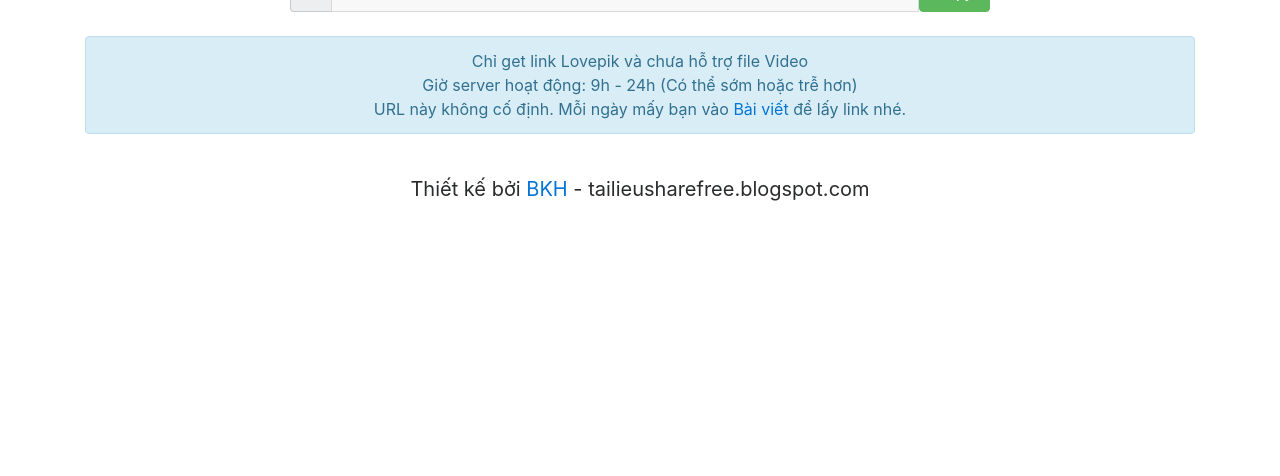
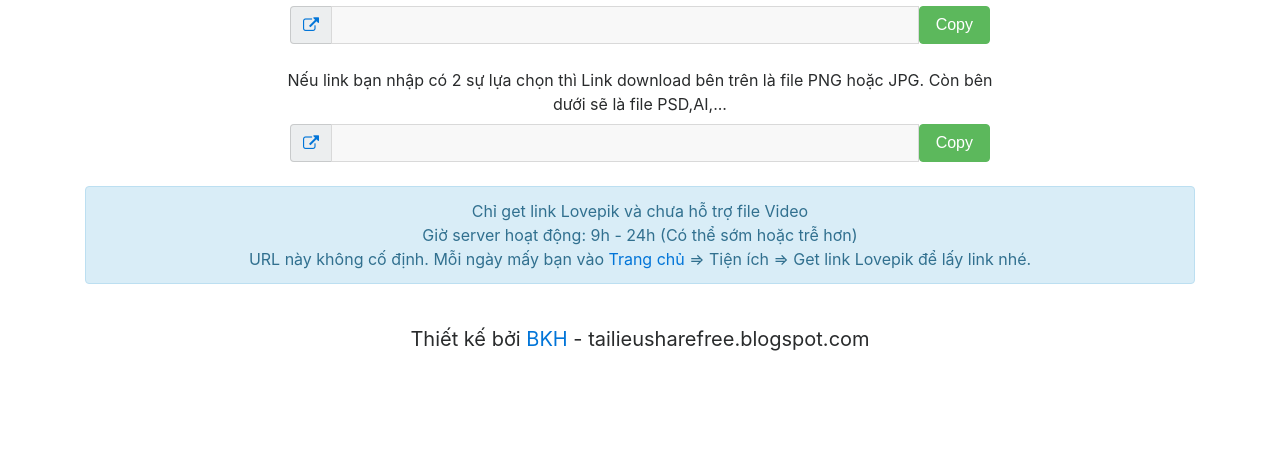
Before and after one commit to duysimple98/getlink_lovepik, a Django app: page / in a window 1280 px wide. Shown: the part 324-800 px from the top of the page. Run offline with Django 4.2, Linux system fonts and the light colour scheme; some libraries are stand-ins or nearby versions.

Commit message:
Add option two button

```diff
--- a/getlink/forms.py
+++ b/getlink/forms.py
@@ -1,4 +1,4 @@
 from django import forms
 
 class SearchForm(forms.Form):
-    look = forms.CharField(label=False, widget=forms.TextInput(attrs={'class': 'form-control', 'placeholder': 'Nhập link cần get'}))
+    look = forms.CharField(label=False, widget=forms.TextInput(attrs={'class': 'form-control', 'placeholder': 'Nhập link LOVEPIK cần get'}))
--- a/getlink/templates/index.html
+++ b/getlink/templates/index.html
@@ -37,9 +37,21 @@
         </div>
         <div class="row">
             <div class="col-8 offset-md-2">
+                <label for="" style="text-align: center; width: 100%;">File PSD, PPTX hoặc JPG</label>
                 <div class="col-12 input-group">
-                    <label for="fs-link" class="input-group-addon"><a id="openlink" href="{{link}}"><i class="fa fa-external-link" aria-hidden="true"></i></a></label>
+                    <label for="fs-link" class="input-group-addon"><a id="openlink" href="{{link}}" target="_blank"><i class="fa fa-external-link" aria-hidden="true"></i></a></label>
                     <input style="background-color:#F8F8F8;" class="form-control text-center" id="derect-link" value="{{link}}" type="text" readonly="">
+                    <button id="buttontext" onclick="selectText()" type="button" class="btn btn-success">Copy</button>
+                </div>
+            </div>
+        </div>
+        <br/>
+        <div class="row">
+            <div class="col-8 offset-md-2">
+                <label for="" style="text-align: center; width: 100%;">Nếu link bạn nhập có 2 sự lựa chọn thì Link download bên trên là file PNG hoặc JPG. Còn bên dưới sẽ là file PSD,AI,...</label>
+                <div class="col-12 input-group">
+                    <label for="fs-link" class="input-group-addon"><a id="openlink" href="{{psd_content}}" target="_blank"><i class="fa fa-external-link" aria-hidden="true"></i></a></label>
+                    <input style="background-color:#F8F8F8;" class="form-control text-center" id="derect-link" value="{{psd_content}}" type="text" readonly="">
                     <button id="buttontext" onclick="selectText()" type="button" class="btn btn-success">Copy</button>
                 </div>
             </div>
@@ -48,7 +60,7 @@
 
         <br/>
         <div class="alert alert-info text-center" role="alert">
-            Chỉ get link Lovepik và chưa hỗ trợ file Video <br/> Giờ server hoạt động: 9h - 24h (Có thể sớm hoặc trễ hơn)<br/> URL này không cố định. Mỗi ngày mấy bạn vào <a href="https://tailieusharefree.blogspot.com/2022/06/get-link-lovepik-tu-dong.html">Bài viết</a> để lấy link nhé.
+            Chỉ get link Lovepik và chưa hỗ trợ file Video <br/> Giờ server hoạt động: 9h - 24h (Có thể sớm hoặc trễ hơn)<br/> URL này không cố định. Mỗi ngày mấy bạn vào <a href="https://tailieusharefree.blogspot.com/">Trang chủ</a> => Tiện ích => Get link Lovepik để lấy link nhé.
 
         </div>
         <br/>
--- a/getlink/views.py
+++ b/getlink/views.py
@@ -1,4 +1,5 @@
 from ast import arg
+from lib2to3.pgen2.pgen import PgenGrammar
 from turtle import title
 from xmlrpc.client import Boolean, boolean
 from django.shortcuts import render
@@ -17,6 +18,7 @@ import time
 
 # Create your views here.
 
+
 @csrf_exempt
 def get_name(request):
     form = SearchForm()
@@ -26,7 +28,7 @@ def get_name(request):
             text = form['look'].value()
             form = SearchForm()
             username = "duysimple98@gmail.com"
-            password = "adminbkh123"
+            password = "Adminbkh123@"
             chrome_options = Options()
 
             # tách chrome
@@ -67,71 +69,127 @@ def get_name(request):
 
             driver.switch_to.window(driver.window_handles[0])
 
-
             try:
-                elem = driver.find_element(By.XPATH, '//i[@class="iconfont icon-guanbitubiao btn-close-login-sign"]')
+                elem = driver.find_element(
+                    By.XPATH, '//i[@class="iconfont icon-guanbitubiao btn-close-login-sign"]')
                 if elem.is_displayed():
                     elem.click()
                     print("Có phần tử xuất hiện")
             except NoSuchElementException:
                 print("Không tìm thấy phần tử")
 
+
             driver.execute_script("window.open('about:blank', 'secondtab');")
+            driver.switch_to.window(driver.window_handles[0])
+            driver.close()
             driver.switch_to.window("secondtab")
             driver.get(text)
+            print("Tab đầu tiên là: ", driver.current_url)
 
             time.sleep(2)
 
-            # driver.find_element(
-            #     By.XPATH, '//div[@class="down_box"]//*[@class="pub psd"]').click()
-
             try:
-                psd = driver.find_element(By.XPATH, '//div[@class="down_box"]//*[@class="pub psd"]')
-                # jpg = driver.find_element(By.XPATH, '//div[@class="down_box"]//*[@class="pub jpg copyDownTips"]')
+                psd = driver.find_element(
+                    By.XPATH, '//div[@class="down_box"]//*[@class="pub psd"]')
                 if psd.is_displayed():
                     psd.click()
                     print("Đây là file PSD")
             except NoSuchElementException:
                 try:
-                    jpg = driver.find_element(By.XPATH, '//div[@class="down_box"]//*[@class="pub jpg copyDownTips"]')
+                    jpg = driver.find_element(
+                        By.XPATH, '//div[@class="down_box"]//*[@class="pub jpg copyDownTips"]')
                     if jpg.is_displayed():
                         jpg.click()
                         print("Đây là file JPG")
                 except NoSuchElementException:
                     try:
-                        combo = driver.find_element(By.XPATH, '//div[@class="pub jpg_psd"]//*[@class="pub_s psd_s"]')
+                        combo = driver.find_element(
+                            By.XPATH, '//div[@class="pub jpg_psd"]')
                         if combo.is_displayed():
-                            combo.click()
-                            print("Đây là link 2 nút")
+                            id = text.split("image-", 1)[1].split("/")[0]
+                            print("ID của template là: ", id)
+                            driver.execute_script("window.open('about:blank', 'thirdtab');")
+                            driver.switch_to.window("thirdtab")
+                            # driver.switch_to.window(driver.window_handles[1])
+                            driver.get('https://lovepik.com/download/detail/' + id + '?byso=&type=3')
+                            print("Tab thứ 2 là: ",driver.current_url )
+                            try:
+                                close_download = driver.find_element(
+                                    By.XPATH, '//span[@class="btn_close act_lazy"]')
+                                if close_download.is_displayed():
+                                    close_download.click()
+                                    print("Có phần tử xuất hiện")
+                            except NoSuchElementException:
+                                print("Không tìm thấy phần tử")
+                            content_jpg = driver.find_element(By.XPATH, '//input[@class="copy-ipt link"]').get_attribute("value")
+
+                            print("Link download JPG là: ", content_jpg)
+                            driver.close()
+                            driver.switch_to.window(driver.window_handles[0])
+                            print("Tab hiện tại là: ", driver.current_url)
+                            time.sleep(2)
+                            psd_s = driver.find_element(By.XPATH, '//div[@class="pub jpg_psd"]//*[@class="pub_s psd_s"]')
+                            if psd_s.is_displayed():
+                                psd_s.click()
+                                print("Đã lấy thành công nút")
+                                print("Tab thứ 3 là: ", driver.current_url)
+                                try:
+                                    close_download = driver.find_element(
+                                        By.XPATH, '//span[@class="btn_close act_lazy"]')
+                                    if close_download.is_displayed():
+                                        close_download.click()
+                                        print("Ok có nút")
+                                except NoSuchElementException:
+                                    print("Chả thấy đâu cả")
+                                time.sleep(2)
+                                psd_content = driver.find_element(By.XPATH, '//input[@class="copy-ipt link"]').get_attribute("value")
+                                print("Link file PSD 2 nút là: ",psd_content)
+                            driver.quit()
+                            return render(request, "index.html", {'form': form, 'link': content_jpg, 'psd_content': psd_content})
+
                     except NoSuchElementException:
                         print("Không tìm thấy bất kỳ phần tử nào")
                         content = "Link bạn nhập sai yêu cầu. Vui lòng kiểm tra lại."
                         return render(request, "index.html", {'form': form, 'link': content})
-
+                        # try:
+                        #     video = driver.find_element(By.XPATH, '//div[@class="limit_down"]')
+                        #     if video.is_displayed():
+                        #         video_content = driver.find_element(By.XPATH, '//a[@class="down_t"]').get_attribute("value")
+                        #         print("Giá trị video là: ", video_content)
+                        # except NoSuchElementException:
+                        #     print("Không tìm thấy bất kỳ phần tử nào")
+                        #     content = "Link bạn nhập sai yêu cầu. Vui lòng kiểm tra lại."
+                        #     return render(request, "index.html", {'form': form, 'link': content})
             time.sleep(2)
 
-            driver.switch_to.window(driver.window_handles[1])
 
-            print(driver.current_url)
+            # driver.switch_to.window(driver.window_handles[1])
+
+            # print("Tab hiện tại là: ", driver.current_url)
+
+            # try:
+            #     combo_psd = driver.find_element(By.XPATH, '//div[@class="pub jpg_psd"]')
+            #     if combo_psd.is_displayed():
+            #         psd_s = driver.find_element(By.XPATH, '//a[@class="pub_s psd_s"]').get_attribute("onclick")
+            #         print ("PSD 2 nút có link: ",psd_s)
+            #         driver.execute_script(psd_s)
+            # except NoSuchElementException:
+            #     print("Không tìm thấy bất kỳ phần tử nào")
+            #     content = "Link bạn nhập sai yêu cầu. Vui lòng kiểm tra lại."
+            #     return render(request, "index.html", {'form': form, 'link': content})
+
 
             try:
-                close_download = driver.find_element(By.XPATH, '//span[@class="btn_close act_lazy"]')
+                close_download = driver.find_element(
+                    By.XPATH, '//span[@class="btn_close act_lazy"]')
                 if close_download.is_displayed():
                     close_download.click()
                     print("Có phần tử xuất hiện")
             except NoSuchElementException:
                 print("Không tìm thấy phần tử")
 
-            # driver.find_element(
-            #     By.XPATH, '//span[@class="btn_close act_lazy"]').click()
 
             time.sleep(2)
-
-            # try:
-            #     s = driver.find_element(By.XPATH, '//span[@class="copy-span"]').click()
-            #     print("Copied")
-            # except:
-            #     print("Error Copy")
 
             content = driver.find_element(
                 By.XPATH, '//input[@class="copy-ipt link"]').get_attribute("value")
```
